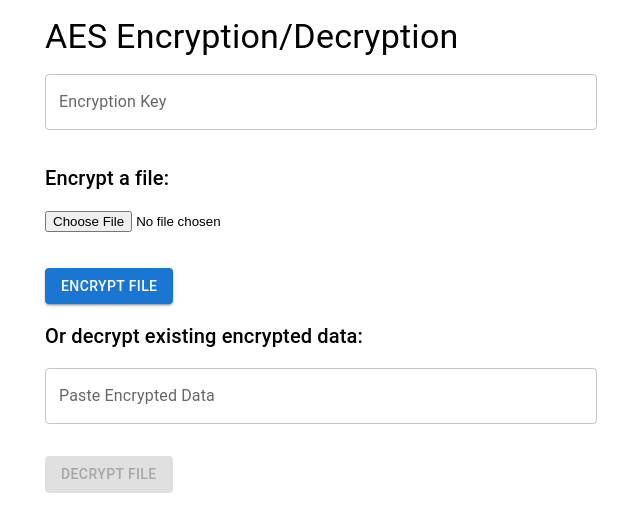
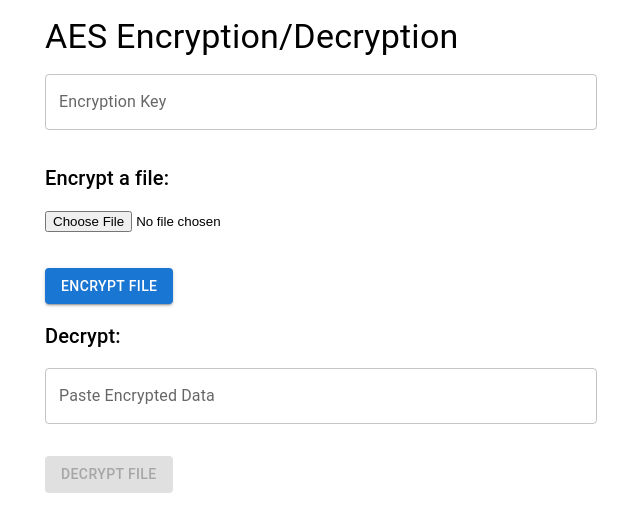
Before and after one commit to sundehakon/aes-js, a React (Create React App) app: page / in a window 1280 px wide. Shown: the top 532 px of the page, without its empty margins (319-959 px from the left). Built offline with nearby package versions, Linux system fonts and the light colour scheme.

Commit message:
Update text

```diff
--- a/src/App.js
+++ b/src/App.js
@@ -119,7 +119,7 @@
             </Button>
           </Box>
 
-          <Typography variant="h6" sx={{ my: 2 }}>Or decrypt existing encrypted data:</Typography>
+          <Typography variant="h6" sx={{ my: 2 }}>Decrypt:</Typography>
           <TextField
             fullWidth
             label="Paste Encrypted Data"
```
